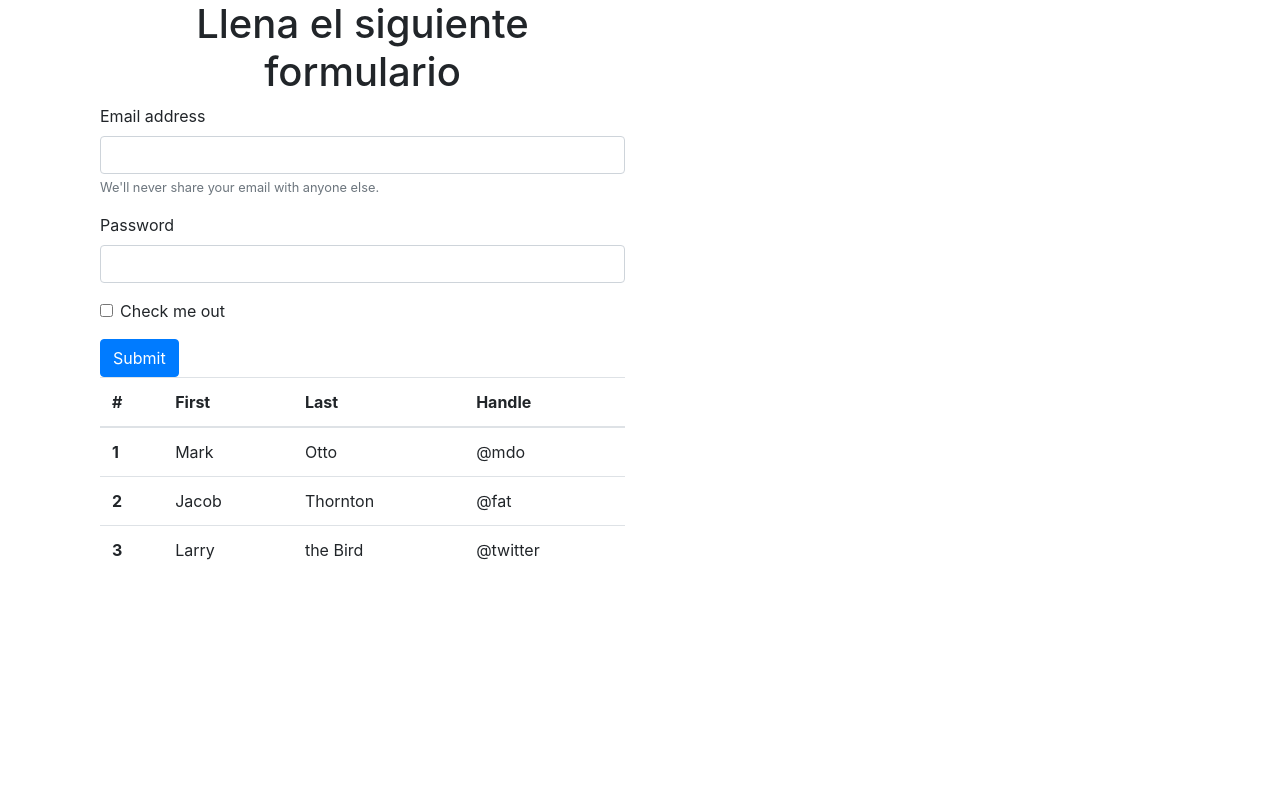
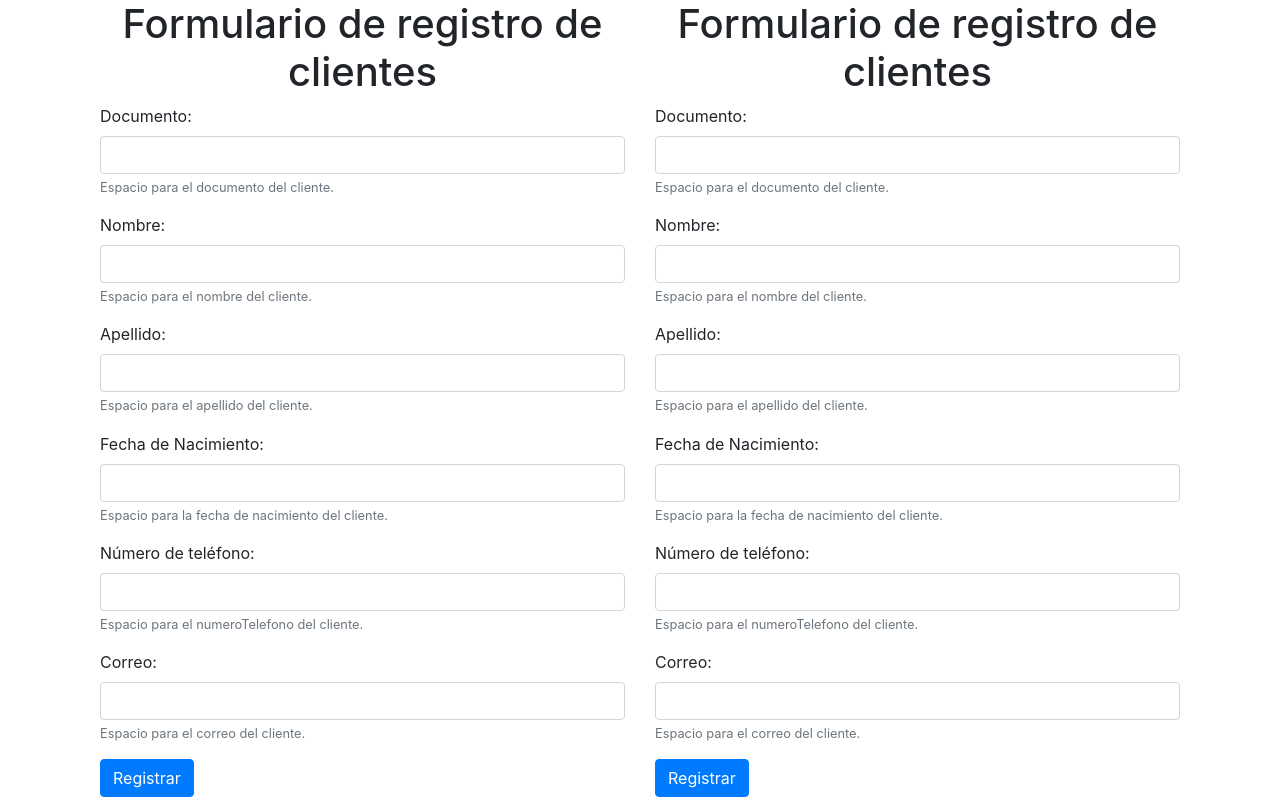
Before and after one commit to juliandrojas/crudFlaskMySQL, a Flask app: page / in a window 1280 px wide. Run offline with Flask 2, Linux system fonts and the light colour scheme; some libraries are stand-ins or nearby versions.

Commit message:
Layout successfully

```diff
--- a/Templates/index.html
+++ b/Templates/index.html
@@ -11,58 +11,80 @@
         <title>Flask MySQL CRUD</title>
     </head>
     <body>
-        <div class="container">
-            <!-- Formulario y sección de vista de los registros -->
-            <div class="col-xl-6 col-md-6">
-                <form>
-                    <h1 class="text-center">Llena el siguiente formulario</h1>
+        <div class="container d-flex">
+            <div class="col-md-6">
+                <!-- Formulario y sección de vista de los registros -->
+                <h1 class="text-center">Formulario de registro de clientes</h1>
+                <form action="../controller/salvarCliente.php" method="post">
                     <div class="form-group">
-                        <label for="exampleInputEmail1">Email address</label>
-                        <input type="email" class="form-control" id="exampleInputEmail1" aria-describedby="emailHelp">
-                        <small id="emailHelp" class="form-text text-muted">We'll never share your email with anyone else.</small>
+                        <label for="documento">Documento: </label>
+                        <input type="text" class="form-control" name="documento" aria-describedby="documentoHelp">
+                        <small id="documentoHelp" class="form-text text-muted">Espacio para el documento del cliente.</small>
                     </div>
                     <div class="form-group">
-                        <label for="exampleInputPassword1">Password</label>
-                        <input type="password" class="form-control" id="exampleInputPassword1">
+                        <label for="nombre">Nombre: </label>
+                        <input type="text" class="form-control" name="nombre" aria-describedby="nombreHelp">
+                        <small id="nombreHelp" class="form-text text-muted">Espacio para el nombre del cliente.</small>
                     </div>
-                    <div class="form-group form-check">
-                        <input type="checkbox" class="form-check-input" id="exampleCheck1">
-                        <label class="form-check-label" for="exampleCheck1">Check me out</label>
+                    <div class="form-group">
+                        <label for="apellido">Apellido: </label>
+                        <input type="text" class="form-control" name="apellido" aria-describedby="apellidoHelp">
+                        <small id="apellidoHelp" class="form-text text-muted">Espacio para el apellido del cliente.</small>
                     </div>
-                    <button type="submit" class="btn btn-primary">Submit</button>
+                    <div class="form-group">
+                        <label for="fechaNacimiento">Fecha de Nacimiento: </label>
+                        <input type="text" class="form-control" name="fechaNacimiento" aria-describedby="fechaNacimientoHelp">
+                        <small id="fechaNacimientoHelp" class="form-text text-muted">Espacio para la fecha de nacimiento del cliente.</small>
+                    </div>
+                    <div class="form-group">
+                        <label for="numeroTelefono">Número de teléfono: </label>
+                        <input type="text" class="form-control" name="numeroTelefono" aria-describedby="numeroTelefonoHelp">
+                        <small id="numeroTelefonoHelp" class="form-text text-muted">Espacio para el numeroTelefono del cliente.</small>
+                    </div>
+                    <div class="form-group">
+                        <label for="correo">Correo: </label>
+                        <input type="text" class="form-control" name="correo" aria-describedby="correoHelp">
+                        <small id="correoHelp" class="form-text text-muted">Espacio para el correo del cliente.</small>
+                    </div>
+                    <button type="submit" class="btn btn-primary" name="registrarCliente">Registrar</button>
                 </form>
             </div>
             <div class="col-md-6">
-                <table class="table">
-                    <thead>
-                        <tr>
-                            <th scope="col">#</th>
-                            <th scope="col">First</th>
-                            <th scope="col">Last</th>
-                            <th scope="col">Handle</th>
-                        </tr>
-                    </thead>
-                    <tbody>
-                        <tr>
-                            <th scope="row">1</th>
-                            <td>Mark</td>
-                            <td>Otto</td>
-                            <td>@mdo</td>
-                        </tr>
-                        <tr>
-                            <th scope="row">2</th>
-                            <td>Jacob</td>
-                            <td>Thornton</td>
-                            <td>@fat</td>
-                        </tr>
-                        <tr>
-                            <th scope="row">3</th>
-                            <td>Larry</td>
-                            <td>the Bird</td>
-                            <td>@twitter</td>
-                        </tr>
-                    </tbody>
-                </table>
+                <!-- Formulario y sección de vista de los registros -->
+                <h1 class="text-center">Formulario de registro de clientes</h1>
+                <form action="../controller/salvarCliente.php" method="post">
+                    <div class="form-group">
+                        <label for="documento">Documento: </label>
+                        <input type="text" class="form-control" name="documento" aria-describedby="documentoHelp">
+                        <small id="documentoHelp" class="form-text text-muted">Espacio para el documento del cliente.</small>
+                    </div>
+                    <div class="form-group">
+                        <label for="nombre">Nombre: </label>
+                        <input type="text" class="form-control" name="nombre" aria-describedby="nombreHelp">
+                        <small id="nombreHelp" class="form-text text-muted">Espacio para el nombre del cliente.</small>
+                    </div>
+                    <div class="form-group">
+                        <label for="apellido">Apellido: </label>
+                        <input type="text" class="form-control" name="apellido" aria-describedby="apellidoHelp">
+                        <small id="apellidoHelp" class="form-text text-muted">Espacio para el apellido del cliente.</small>
+                    </div>
+                    <div class="form-group">
+                        <label for="fechaNacimiento">Fecha de Nacimiento: </label>
+                        <input type="text" class="form-control" name="fechaNacimiento" aria-describedby="fechaNacimientoHelp">
+                        <small id="fechaNacimientoHelp" class="form-text text-muted">Espacio para la fecha de nacimiento del cliente.</small>
+                    </div>
+                    <div class="form-group">
+                        <label for="numeroTelefono">Número de teléfono: </label>
+                        <input type="text" class="form-control" name="numeroTelefono" aria-describedby="numeroTelefonoHelp">
+                        <small id="numeroTelefonoHelp" class="form-text text-muted">Espacio para el numeroTelefono del cliente.</small>
+                    </div>
+                    <div class="form-group">
+                        <label for="correo">Correo: </label>
+                        <input type="text" class="form-control" name="correo" aria-describedby="correoHelp">
+                        <small id="correoHelp" class="form-text text-muted">Espacio para el correo del cliente.</small>
+                    </div>
+                    <button type="submit" class="btn btn-primary" name="registrarCliente">Registrar</button>
+                </form>
             </div>
         </div>
         <script src="https://cdnjs.cloudflare.com/ajax/libs/jquery/3.5.1/jquery.slim.min.js"></script>
```
